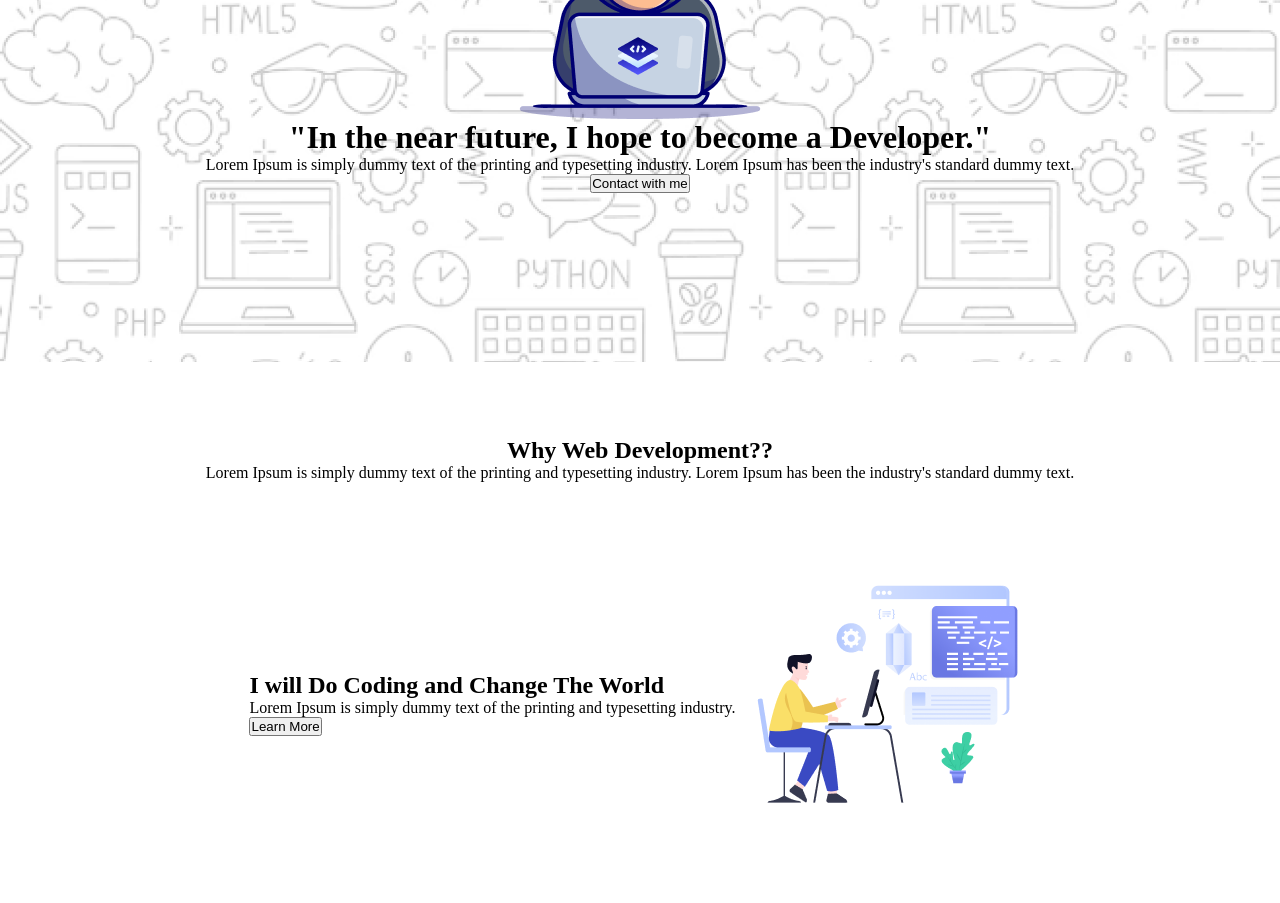
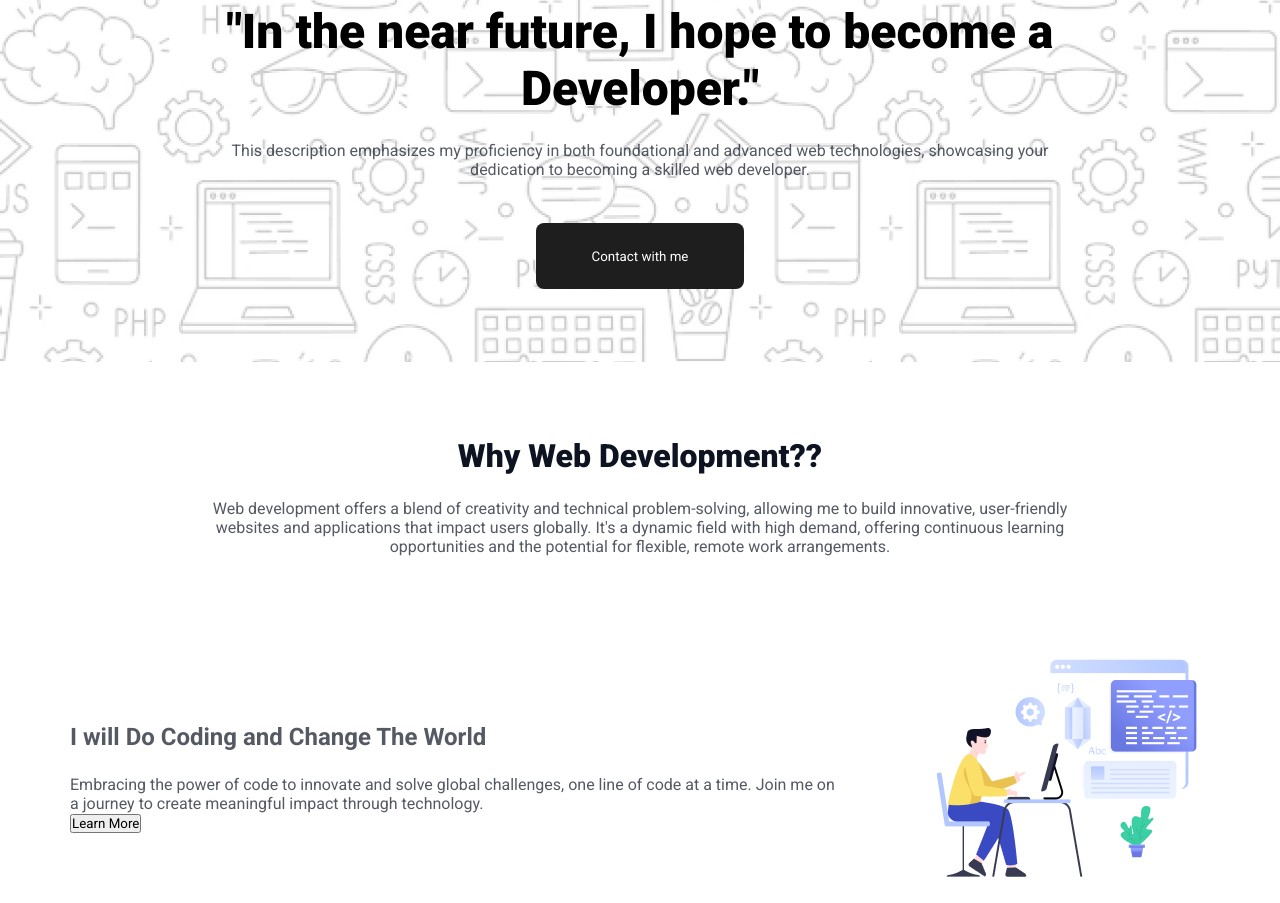
Before and after one commit to hasanbhuyan/challenge-begins, a plain HTML site: page index.html in a window 1280 px wide. Shown: the part 320-1223 px from the top of the page. Drawn offline with Linux system fonts and the light colour scheme.

Commit message:
banner section compledet

```diff
--- a/index.html
+++ b/index.html
@@ -12,9 +12,9 @@
         <div class="header-container">
             <div class="header-content">
                 <img src="assets/Group.png" alt="">
-                <h1>"In the near future, I hope to become a Developer."</h1>
-                <p>Lorem Ipsum is simply dummy text of the printing and typesetting industry. Lorem Ipsum has been the industry's standard dummy text.</p>
-                <button>Contact with me</button>
+                <h1 class="text-center">"In the near future, I hope to become a Developer."</h1>
+                <p class="text-center">This description emphasizes my proficiency in both foundational and advanced web technologies, showcasing your dedication to becoming a skilled web developer.</p>
+                <a href="#footer"><button class="btn-header">Contact with me</button></a>
             </div>
         </div>
      </header>
@@ -23,13 +23,17 @@
        <main>
         <!-- why web development  -->
          <section>
-            <h1 class="text-center">Why Web Development??</h1>
-            <p class="text-center">Lorem Ipsum is simply dummy text of the printing and typesetting industry. Lorem Ipsum has been the industry's standard dummy text.</p>
+            <div class="why-wd">
+                <h1 class="text-center section-title">Why Web Development??</h1>
+                <p class="text-center">
+                    Web development offers a blend of creativity and technical problem-solving, allowing me to build innovative, user-friendly websites and applications that impact users globally. It's a dynamic field with high demand, offering continuous learning opportunities and the potential for flexible, remote work arrangements.
+                </p>
+            </div>
 
             <div class="coding-container">
                 <div>
                     <h2>I will Do Coding and Change The World</h2>
-                    <p>Lorem Ipsum is simply dummy text of the printing and typesetting industry.</p>
+                    <p>Embracing the power of code to innovate and solve global challenges, one line of code at a time. Join me on a journey to create meaningful impact through technology.</p>
                     <button>Learn More</button>
                 </div>
                 <div><img src="assets/Layer_1.png" alt=""></div>
@@ -40,7 +44,7 @@
                 </div>
                 <div>
                     <h2>I will help People by creating Modern Web System</h2>
-                    <p>Lorem Ipsum is simply dummy text of the printing and typesetting industry.</p>
+                    <p>"I'm dedicated to improving lives through the creation of modern, user-centric web systems that streamline processes and enhance accessibility. Join me in leveraging technology for positive societal impact."</p>
                     <button>Learn More</button>
                 </div>
             </div>
@@ -48,7 +52,7 @@
             <div class="coding-container">
                 <div>
                     <h2>I will Do Coding and Change The World</h2>
-                    <p>Lorem Ipsum is simply dummy text of the printing and typesetting industry.</p>
+                    <p> Leveraging cutting-edge web technologies to develop intuitive and accessible systems that enhance user experiences and simplify everyday tasks. Together, let's revolutionize how people interact with technology for greater efficiency and inclusivity</p>
                     <button>Learn More</button>
                 </div>
                 <div>
@@ -59,10 +63,10 @@
 
          <!-- inspiration section start  -->
           <section>
-            <div class="inspiration-container">
-                <h1>My Inspiration</h1>
-                <p>
-                    Lorem Ipsum is simply dummy text of the printing and typesetting industry. Lorem Ipsum has been the industry's standard dummy text.
+            <div class="section-head">
+                <h1 class="section-title">My Inspiration</h1>
+                <p class="text-center">
+                    I'm dedicated to improving lives through the creation of modern, user-centric web systems that streamline processes and enhance accessibility. Join me in leveraging technology for positive societal impact.
                 </p>
                 <div>
                     <iframe width="1076" height="560" src="https://www.youtube.com/embed/Jr__vQV0KR4?si=YFuHuesa7ImcqXSj" title="YouTube video player" frameborder="0" allow="accelerometer; autoplay; clipboard-write; encrypted-media; gyroscope; picture-in-picture; web-share" referrerpolicy="strict-origin-when-cross-origin" allowfullscreen></iframe>
@@ -73,9 +77,9 @@
 
          <!-- current terget section start  -->
           <section>
-            <div>
-                <h1 class="text-center">My Current Target</h1>
-                <p class="text-center">Lorem Ipsum is simply dummy text of the printing and typesetting industry. Lorem Ipsum has been the industry's standard dummy text.</p>
+            <div class="section-head">
+                <h1 class="text-center section-title">My Current Target</h1>
+                <p class="text-center">My current goal is to craft a captivating website using HTML, CSS, and JavaScript, blending functionality with aesthetic appeal. I aspire to create a project that not only showcases my technical skills but also delights users with a seamless and visually pleasing experience. Through this endeavor, I aim to solidify my foundation in web development and inspire others with innovative design and intuitive functionality.</p>
             </div>
             <div class="skilles-container">
                 <div class="skils">
@@ -104,7 +108,9 @@
           <section>
                 <div class="support-container">
                     <h1>I need support</h1>
-                    <p>Lorem Ipsum is simply dummy text of the printing and typesetting industry.</p>
+                    <p>
+                        Give me suggestion about web design development
+                    </p>
                         <div class="get-feedback">
                             <p><input type="text" name="" id="" placeholder="Suggest me any feedback for me"></p>
                             <button type="submit">Submit</button>
@@ -115,7 +121,7 @@
        </main>
        <!-- main section end  -->
         <!-- footer start  -->
-         <footer>
+         <footer id="footer">
             <div class="footer-container">
                 <p>An Open Commitment by Awlad Hossain</p>
                 <div class="social">
--- a/styles/style.css
+++ b/styles/style.css
@@ -1,7 +1,10 @@
+/* font  */
+@import url('https://fonts.googleapis.com/css2?family=Roboto:ital,wght@0,300;0,400;0,500;0,700;0,900;1,100&display=swap');
 *{
     margin: 0;
     padding: 0;
     box-sizing: border-box;
+    font-family: "Roboto";
 }
 section{
     margin: 0 auto;
@@ -9,14 +12,27 @@ section{
     width: 1140px;
 }
 /* common styles  */
+p{
+    color: rgb(13, 19, 33);
+    font-size: 16px;
+    font-weight: 400;
+    opacity: 0.7;
+    }
 .text-center{
     text-align: center;
+    max-width: 860px;
 }
-.text-primary{
+.section-head{
+    display: flex;
+    align-items: center;
+    flex-direction: column;
+    gap: 24px;
+}
+.section-title{
     color: rgb(13, 19, 33);
-    font-family: Azeret Mono;
-    font-size: 16px;
-    font-weight: 400;
+    font-size: 32px;
+    font-weight: 800;
+    margin-bottom: 24px;
 }
 /* header section  */
 .header-container{
@@ -32,23 +48,42 @@ section{
     justify-content: center;
     margin: 30px auto;
     height:652px;
+    max-width: 980px;
 }
-
+.header-content>h1{
+    font-size: 48px;
+    font-weight: 800;
+    margin: 24px auto;
+}
+/* why web development  */
+.why-wd{
+    display: flex;
+    flex-direction: column;
+    align-items: center;
+}
 .coding-container{
     display: flex;
-    gap: 20px;
+    gap: 100px;
     margin-top: 100px;
     align-items: center;
     justify-content: center;
 }
-
+.coding-container>div>h2{
+    color: rgba(13, 19, 33, 0.7);
+    font-size: 24px;
+    font-weight: 700;
+    margin-bottom: 24px;
+}
+.btn-header{
+    width: 208px;
+    height: 66px;
+    color: white;
+    border: none;
+    background: rgb(30, 30, 30);
+    border-radius: 8px;
+    margin: 44px auto;
+}
 /* inspiaration section  */
-
-.inspiration-container{
-    display: flex;
-    flex-direction: column;
-    align-items: center;
-}
 .inspiration-container>p{
     margin-bottom: 48px;
 }
@@ -73,10 +108,15 @@ section{
     align-items: center;
     justify-content: center;
     height: 313px;
-    background-image: url('../assets/handshake.jpg');
-    background:rgba(0, 0, 0, 0.2),rgba(0, 0, 0, 0.2),rgba(0, 0, 0, 0.2),;
+    background-image:linear-gradient(90.00deg, rgb(7, 2, 17),rgba(7, 2, 17, 0) 100%),url("../assets/handshake.jpg");
     border-radius: 16px;
     background-size:cover;
+}
+.support-container>h1{
+    color: rgb(255, 255, 255);
+    font-size: 32px;
+    font-weight: 700;
+    margin-bottom: 24px;
 }
 .support-container>p{
     color: rgb(255, 255, 255);
```
